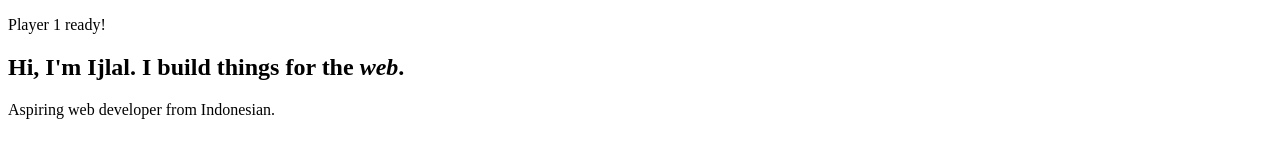
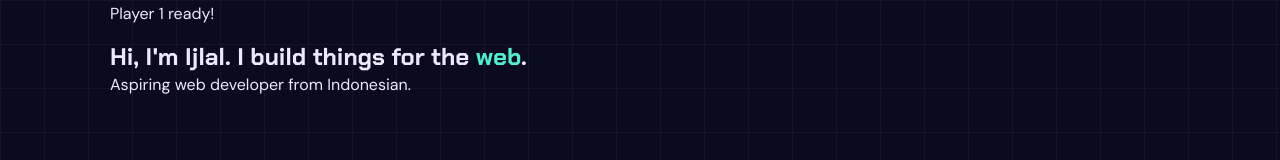
Before and after one commit to ijlal-assami/ijlal-assami.github.io, a plain HTML site: page index.html in a window 1280 px wide. Drawn offline with Linux system fonts and the light colour scheme.

Commit message:
style: tambah design tokens dan style dasar

```diff
--- /dev/null
+++ b/css/style.css
@@ -0,0 +1,65 @@
+:root {
+    --bg: #0c0a1d;
+    --surface: #161335;
+    --surface-2: #1f1b45;
+    --line: #2f2b5c;
+    --ink: #ece9ff;
+    --muted: #a09bd0;
+    --accent: #4ff0d0;
+    --accent-2: #8b6cff;
+    --gold: #ffd166;
+    --on-accent: #07131a;
+    --radius: 10px;
+
+    --font-pixel: "Press Start 2P", "Courier New", monospace;
+    --font-head: "Chakra Petch", system-ui, sans-serif;
+    --font-body: "DM Sans", system-ui, -apple-system, "Segoe UI", sans-serif;
+
+    color-scheme: dark;
+}
+
+* {
+    box-sizing: border-box;
+}
+
+body {
+    margin: 0;
+    color: var(--ink);
+    font-family: var(--font-body);
+    line-height: 1.7;
+    background-color: var(--bg);
+    background-image:
+        linear-gradient(rgba(255, 255, 255, 0.035) 1px, transparent 1px),
+     linear-gradient(90deg, rgba(255, 255, 255, 0.035) 1px, transparent 1px);
+     background-size: 44px 44px;
+}
+
+h1,
+h2,
+h3 {
+    margin: 0;
+    font-family: var(--font-head);
+    line-height: 1.15;
+}
+
+p {
+    margin: 0 0 1em;
+}
+
+em {
+    font-style: normal;
+    color: var(--accent);
+}
+
+.container {
+    width: min(1060px, 100% - 2.5rem);
+    margin-inline: auto;
+}
+
+.tag {
+    font-family: var(--font-pixel);
+    font-size: 0.68rem;
+    line-height: 1.6;
+    color: var(--accent);
+    text-transform: uppercase;
+}
--- a/index.html
+++ b/index.html
@@ -4,13 +4,19 @@
         <meta charset="UTF-8">
         <meta name="viewport" content="width=device-width, initial-scale=1.0">
         <title>Ijlal Assami | Portfolio</title>
+        <link rel="preconnect" href="https://fonts.googleapis.com">
+        <link rel="preconnect" href="https://fonts.gstatic.com" crossorigin>
+        <link href="https://fonts.googleapis.com/css2?family=Chakra+Petch:wght@500;600;700&family=DM+Sans:wght@400;500;700&family=Press+Start+2P&display=swap" rel="stylesheet">
+        <link rel="stylesheet" href="css/style.css">
     </head>
     <body>
         <main>
             <section id="home">
+                <div class="container">
                 <p>Player 1 ready!</p>
                 <h1>Hi, I'm Ijlal. I build things for the <em>web</em>.</h1>
                 <p>Aspiring web developer from Indonesian.</p>
+            </div>
             </section>
         </main>
     </body>
```
